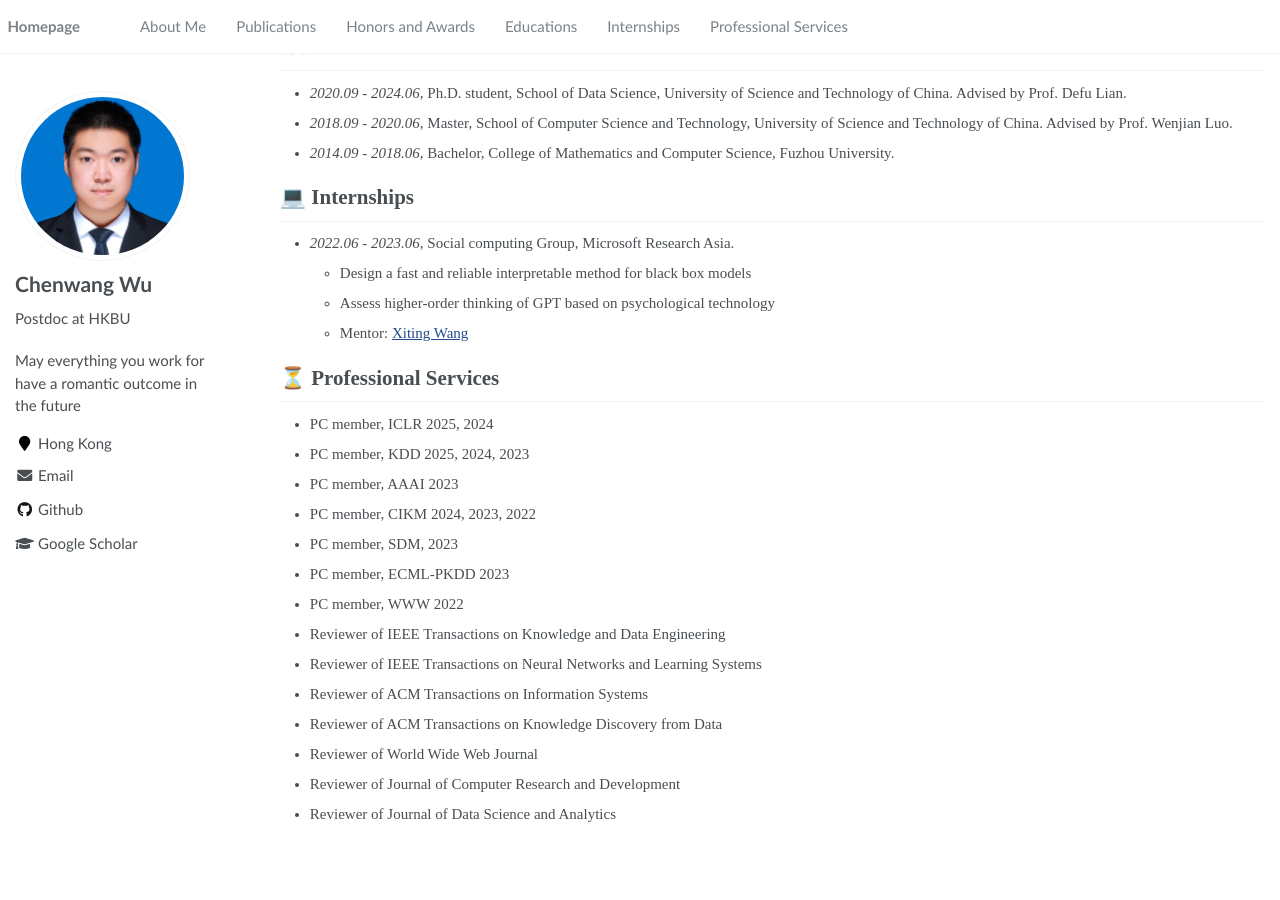
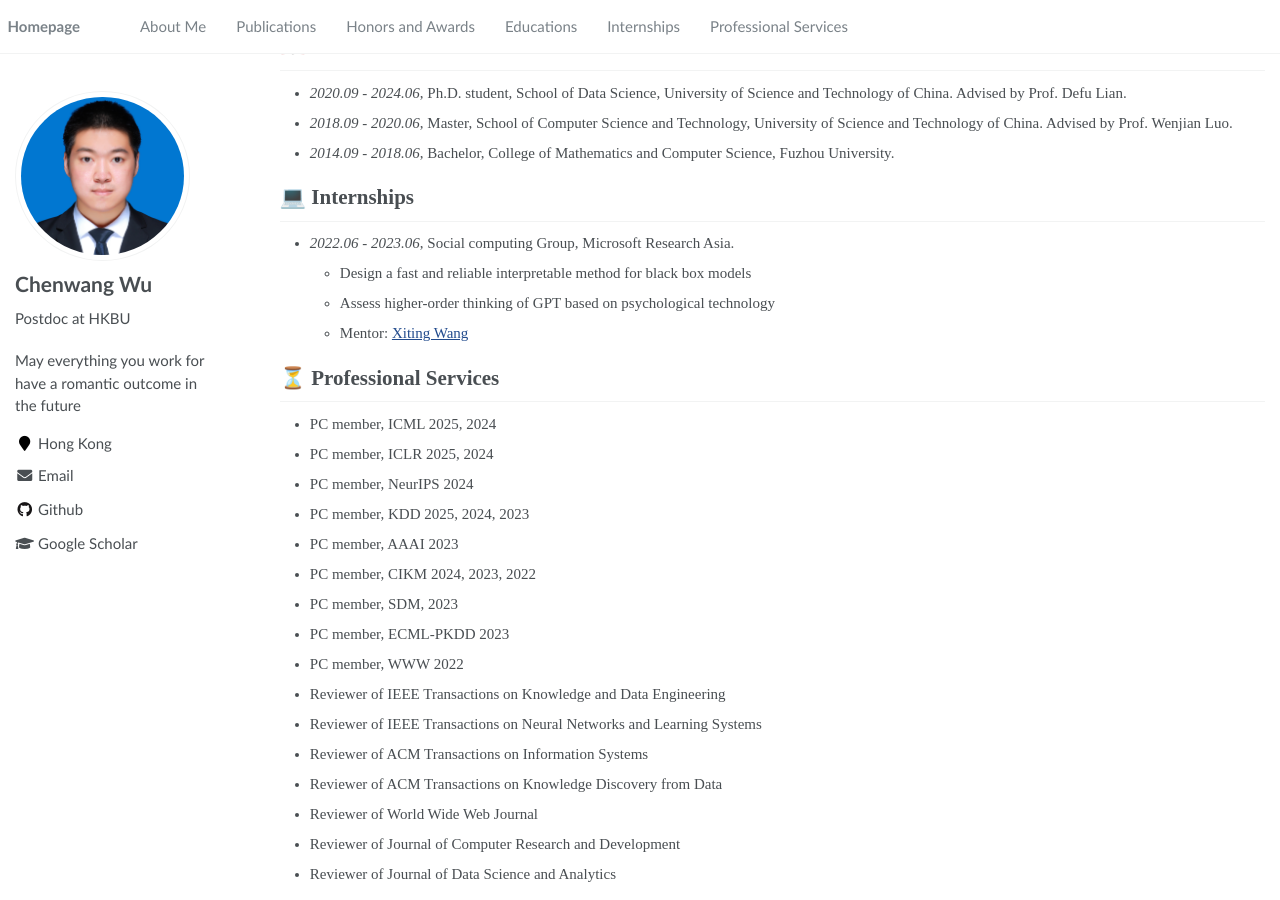
Before and after one commit to Daftstone/Daftstone.github.io, a Jekyll site: the page built from _pages/about.md, in a window 1280 px wide and 900 px high, scrolled down 1846 px. Built offline with Jekyll 4.4.1, drawn with Linux system fonts in a browser that asks for light colours; before the commit the page ends 2686 px from its top, so only the background shows below that.

Commit message:
Update about.md

```diff
--- a/_pages/about.md
+++ b/_pages/about.md
@@ -80,7 +80,9 @@ My research interests include data mining, especially on recommender System Secu
   - Mentor: [Xiting Wang](https://scholar.google.com.hk/citations?user=urC8meQAAAAJ)
 
 # ⏳ Professional Services
+- PC member, ICML 2025, 2024
 - PC member, ICLR 2025, 2024
+- PC member, NeurIPS 2024
 - PC member, KDD 2025, 2024, 2023
 - PC member, AAAI 2023
 - PC member, CIKM 2024, 2023, 2022
```
